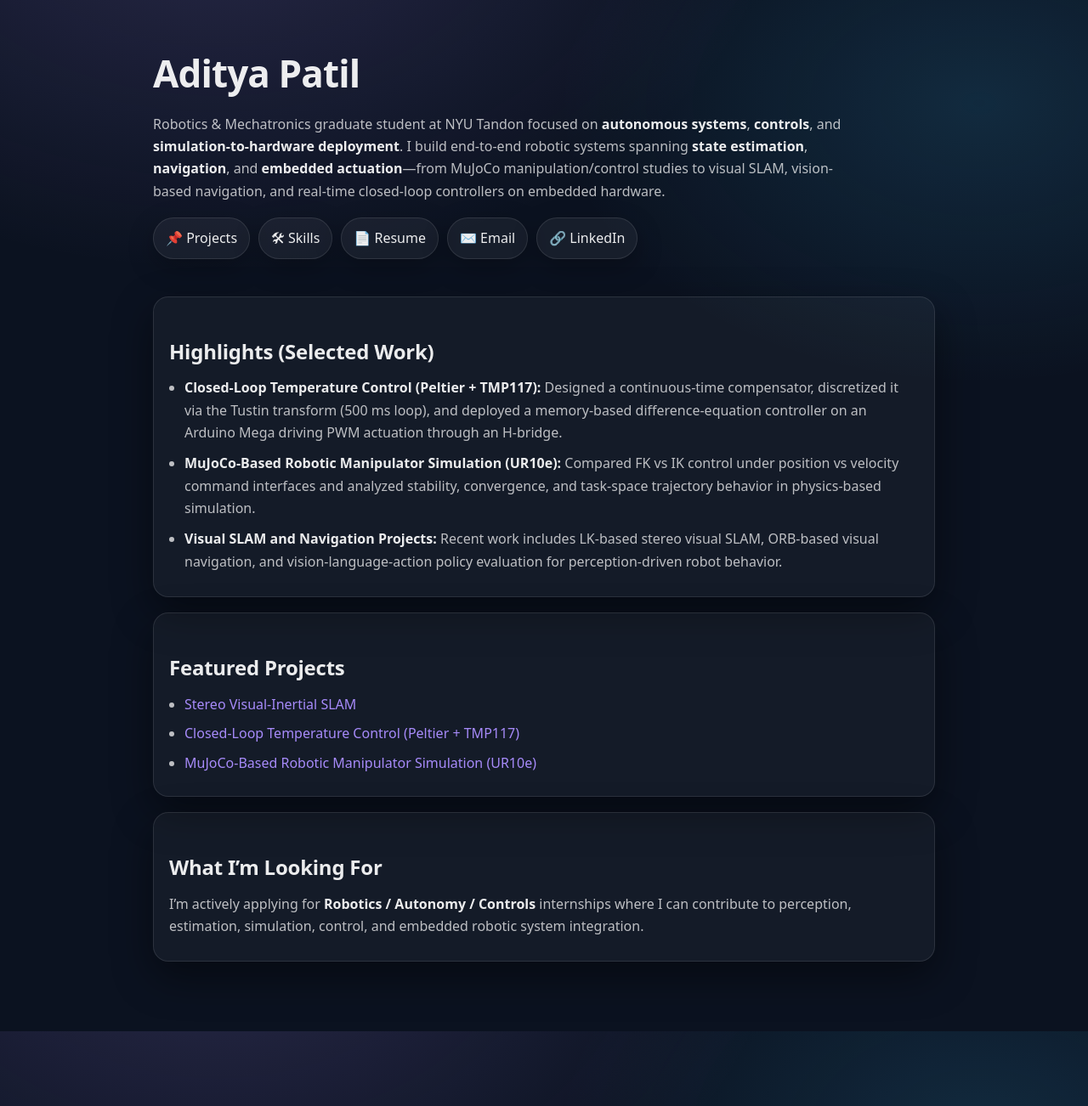
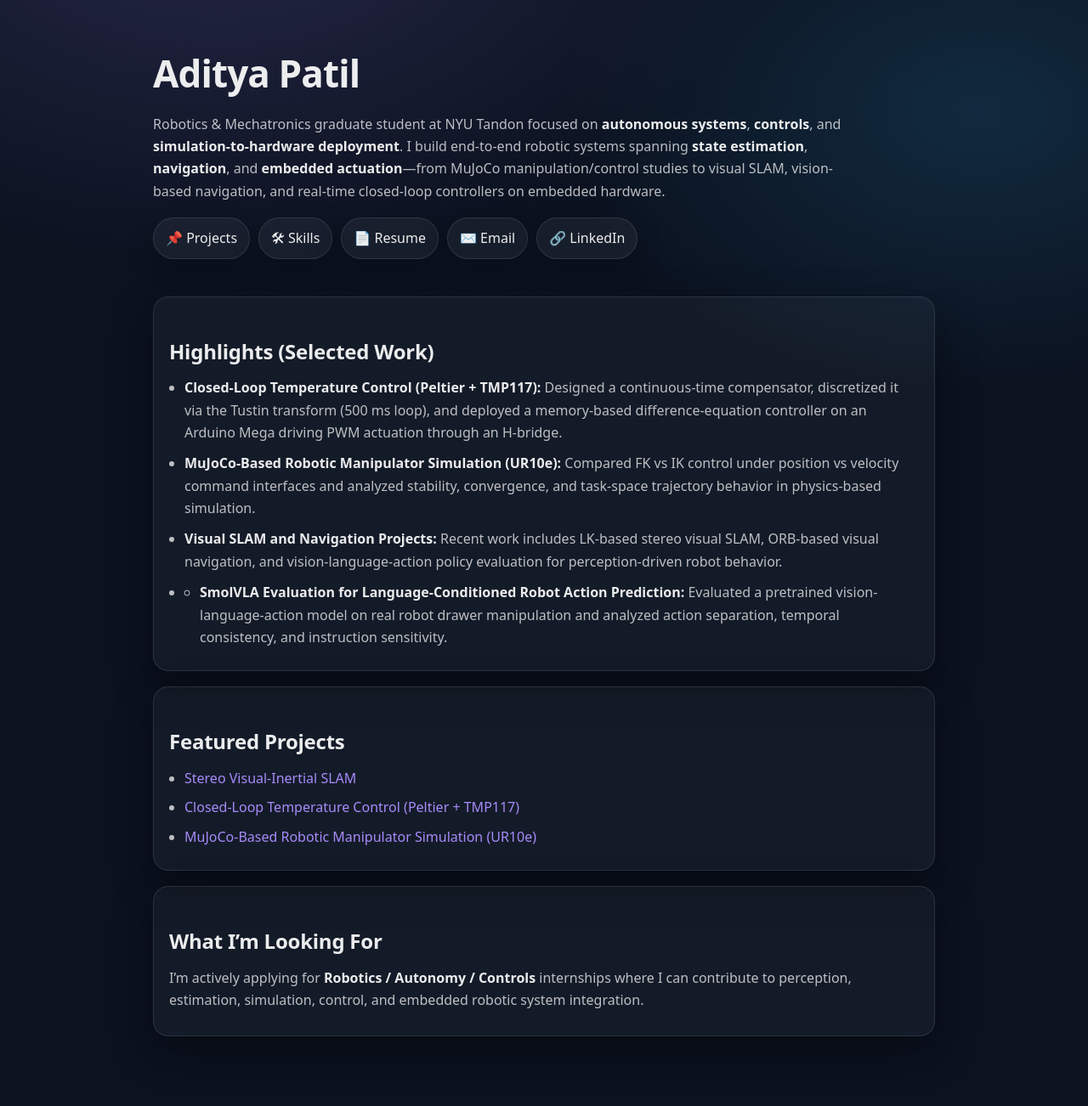
Before and after one commit to adityx23/adityapatil, a Jekyll site: the page built from index.md, in a window 1280 px wide. Shown: the whole page at 85% size. Built offline with Jekyll 4.4.1, drawn with Linux system fonts in a browser that asks for light colours.

Commit message:
Update index.md

```diff
--- a/index.md
+++ b/index.md
@@ -31,6 +31,8 @@ title: Aditya Patil
 - **MuJoCo-Based Robotic Manipulator Simulation (UR10e):** Compared FK vs IK control under position vs velocity command interfaces and analyzed stability, convergence, and task-space trajectory behavior in physics-based simulation.
 
 - **Visual SLAM and Navigation Projects:** Recent work includes LK-based stereo visual SLAM, ORB-based visual navigation, and vision-language-action policy evaluation for perception-driven robot behavior.
+
+- - **SmolVLA Evaluation for Language-Conditioned Robot Action Prediction:** Evaluated a pretrained vision-language-action model on real robot drawer manipulation and analyzed action separation, temporal consistency, and instruction sensitivity.
 </div>
 
 <div class="card" markdown="1">
```
